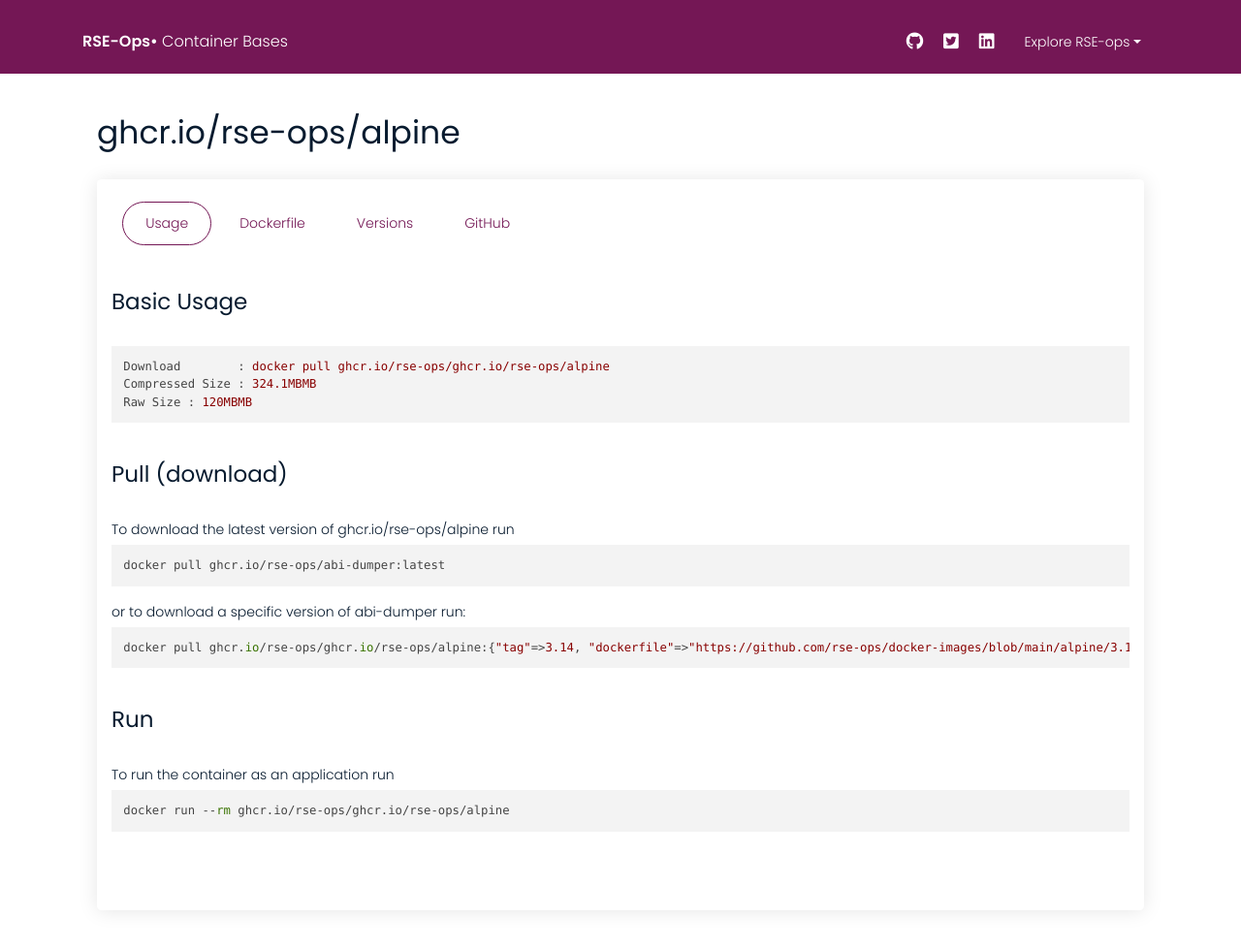
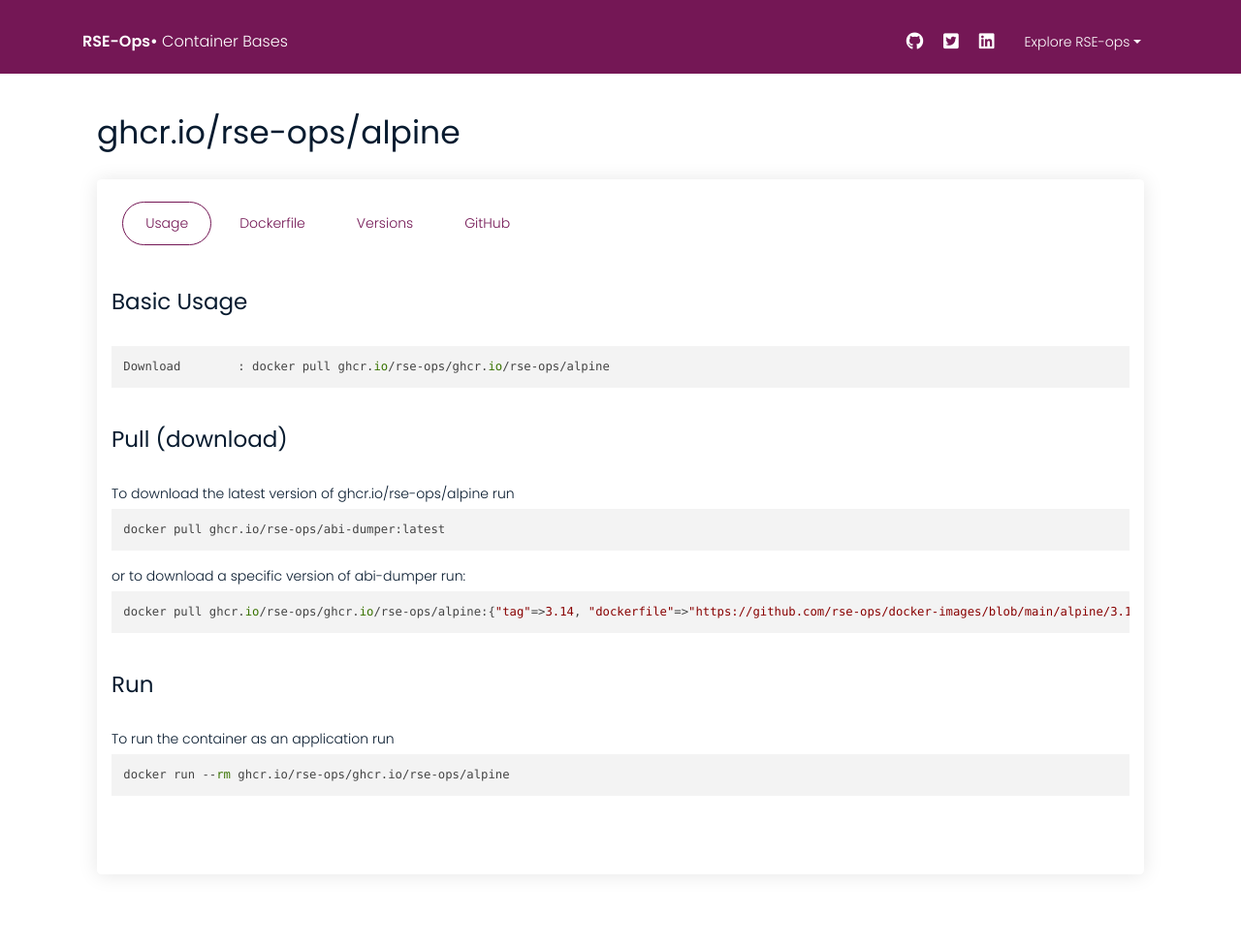
Before and after one commit to rse-ops/docker-images, a Jekyll site: the page built from _library/ghcr.io-rse-ops-alpine.md, in a window 1280 px wide and 1039 px high. Shown: the top 979 px of the window at 97% size. Built offline with Jekyll 4.4.1, drawn with Linux system fonts in a browser that asks for light colours; nearby versions of some CDN libraries; part of the change alters nothing that is shown.

Commit message:
Automated push to update library 2021-11-13

```diff
--- a/_library/ghcr.io-rse-ops-alpine.md
+++ b/_library/ghcr.io-rse-ops-alpine.md
@@ -1,12 +1,13 @@
 ---
 layout: container
 name: ghcr.io/rse-ops/alpine
-updated_at: 2021-09-14 04:28:21.153143
-size: 324.1MB
-raw_size: 120MB
+updated_at: 2021-11-13 02:01:24.143649
+
+
 container_url: https://github.com/orgs/rse-ops/packages/container/package/alpine
 versions:
  - tag: 3.14
    dockerfile: https://github.com/rse-ops/docker-images/blob/main/alpine/3.14/Dockerfile
    manifest: https://crane.ggcr.dev/manifest/ghcr.io/rse-ops/alpine:3.14
+
 ---
```
